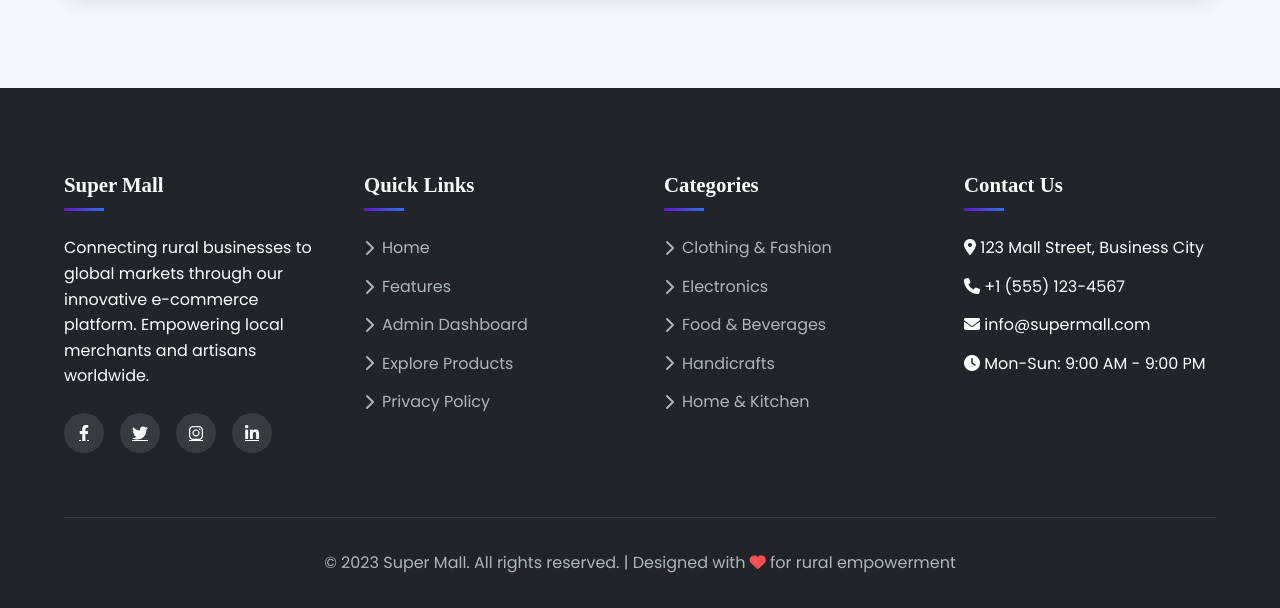
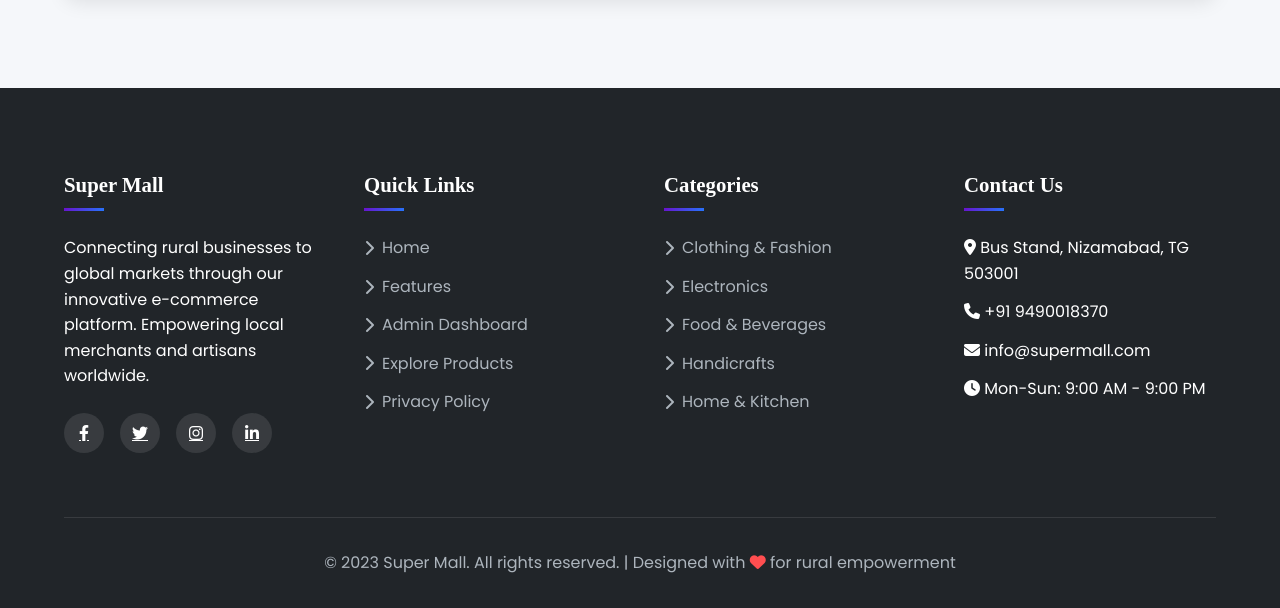
Before and after one commit to Abhiram-Dashewar/Project-3-SuperMall-Web-Application-, a Flask app: page /admin in a window 1280 px wide. Shown: the part 5457-6065 px from the top of the page. Run offline with Flask 3, Linux system fonts and the light colour scheme; the visitor is signed in with stand-in values (Sample User, id 1); data comes from the database, SQL or seed files in the repository.

Commit message:
Update contact information in footer

```diff
--- a/templates/base.html
+++ b/templates/base.html
@@ -1061,8 +1061,8 @@
             <div class="footer-column">
                 <h3>Contact Us</h3>
                 <ul class="footer-links">
-                    <li><i class="fas fa-map-marker-alt"></i> 123 Mall Street, Business City</li>
-                    <li><i class="fas fa-phone"></i> +1 (555) 123-4567</li>
+                    <li><i class="fas fa-map-marker-alt"></i> Bus Stand, Nizamabad, TG 503001</li>
+                    <li><i class="fas fa-phone"></i> +91 9490018370</li>
                     <li><i class="fas fa-envelope"></i> info@supermall.com</li>
                     <li><i class="fas fa-clock"></i> Mon-Sun: 9:00 AM - 9:00 PM</li>
                 </ul>
```
